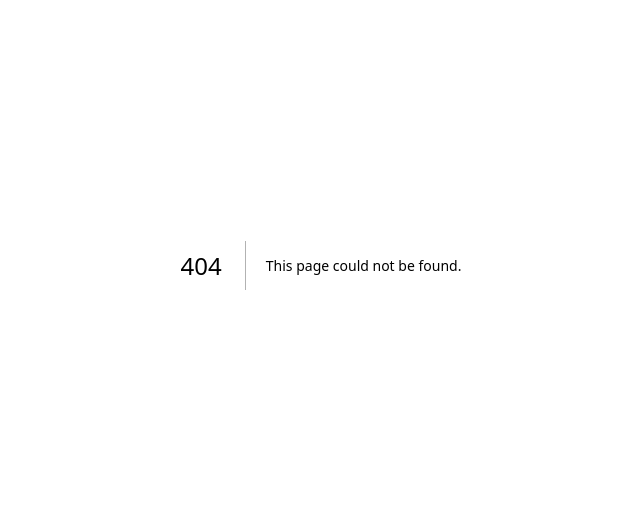
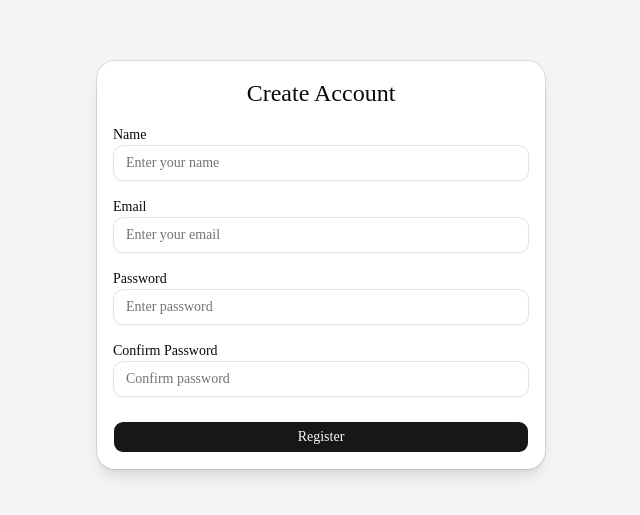
Before and after one commit to Anandvlog/dailyCode, a Next.js app: page /day4 in a window 1280 px wide. Before the commit this address had no page. Shown: the part 135-650 px from the top of the page, without its empty margins (319-959 px from the left). Built offline with nearby package versions, Linux system fonts and the light colour scheme.

Commit message:
add registration form

```diff
--- a/package.json
+++ b/package.json
@@ -22,7 +22,8 @@
     "shadcn": "^4.0.5",
     "tailwind-merge": "^3.5.0",
     "tw-animate-css": "^1.4.0",
-    "yup": "^1.7.1"
+    "yup": "^1.7.1",
+    "zod": "^4.3.6"
   },
   "devDependencies": {
     "@tailwindcss/postcss": "^4",
--- /dev/null
+++ b/src/app/day4/page.tsx
@@ -0,0 +1,10 @@
+import RegistrationPage from '@/pages/Registration'
+import React from 'react'
+
+const Registration = () => {
+  return (
+   <RegistrationPage />
+  )
+}
+
+export default Registration
--- /dev/null
+++ b/src/pages/Registration/index.tsx
@@ -0,0 +1,109 @@
+"use client";
+import * as React from "react";
+import { useForm } from "react-hook-form";
+import { z } from "zod";
+import { zodResolver } from "@hookform/resolvers/zod";
+import { Button } from "@/components/ui/button";
+import { Input } from "@/components/ui/input";
+import { Label } from "@/components/ui/label";
+
+import { Card, CardContent, CardHeader, CardTitle } from "@/components/ui/card";
+const RegistrationPage = () => {
+  // ✅ Schema Validation
+  const formSchema = z
+    .object({
+      name: z.string().min(2, "Name must be at least 2 characters"),
+      email: z.string().email("Invalid email"),
+      password: z.string().min(6, "Minimum 6 characters"),
+      confirmPassword: z.string(),
+    })
+    .refine((data) => data.password === data.confirmPassword, {
+      message: "Passwords do not match",
+      path: ["confirmPassword"],
+    });
+
+  type FormData = z.infer<typeof formSchema>;
+
+  const {
+    register,
+    handleSubmit,
+    formState: { errors },
+  } = useForm<FormData>({
+    resolver: zodResolver(formSchema),
+  });
+
+  const onSubmit = (data: FormData) => {
+    console.log("Form Data:", data);
+  };
+
+  return (
+    <div className="flex items-center justify-center min-h-screen bg-gray-100">
+      <Card className="w-full max-w-md shadow-lg rounded-2xl">
+        <CardHeader>
+          <CardTitle className="text-2xl text-center">Create Account</CardTitle>
+        </CardHeader>
+
+        <CardContent>
+          <form onSubmit={handleSubmit(onSubmit)} className="space-y-4">
+            {/* Name */}
+            <div>
+              <Label>Name</Label>
+              <Input placeholder="Enter your name" {...register("name")} />
+              {errors.name && (
+                <p className="text-red-500 text-sm">{errors.name.message}</p>
+              )}
+            </div>
+
+            {/* Email */}
+            <div>
+              <Label>Email</Label>
+              <Input
+                type="email"
+                placeholder="Enter your email"
+                {...register("email")}
+              />
+              {errors.email && (
+                <p className="text-red-500 text-sm">{errors.email.message}</p>
+              )}
+            </div>
+
+            {/* Password */}
+            <div>
+              <Label>Password</Label>
+              <Input
+                type="password"
+                placeholder="Enter password"
+                {...register("password")}
+              />
+              {errors.password && (
+                <p className="text-red-500 text-sm">
+                  {errors.password.message}
+                </p>
+              )}
+            </div>
+
+            {/* Confirm Password */}
+            <div>
+              <Label>Confirm Password</Label>
+              <Input
+                type="password"
+                placeholder="Confirm password"
+                {...register("confirmPassword")}
+              />
+              {errors.confirmPassword && (
+                <p className="text-red-500 text-sm">
+                  {errors.confirmPassword.message}
+                </p>
+              )}
+            </div>
+
+            {/* Submit */}
+            <Button className="w-full mt-2">Register</Button>
+          </form>
+        </CardContent>
+      </Card>
+    </div>
+  );
+};
+
+export default RegistrationPage;
```
Also changed, not shown: 1 other file (tests, documents, lock files or other folders).
